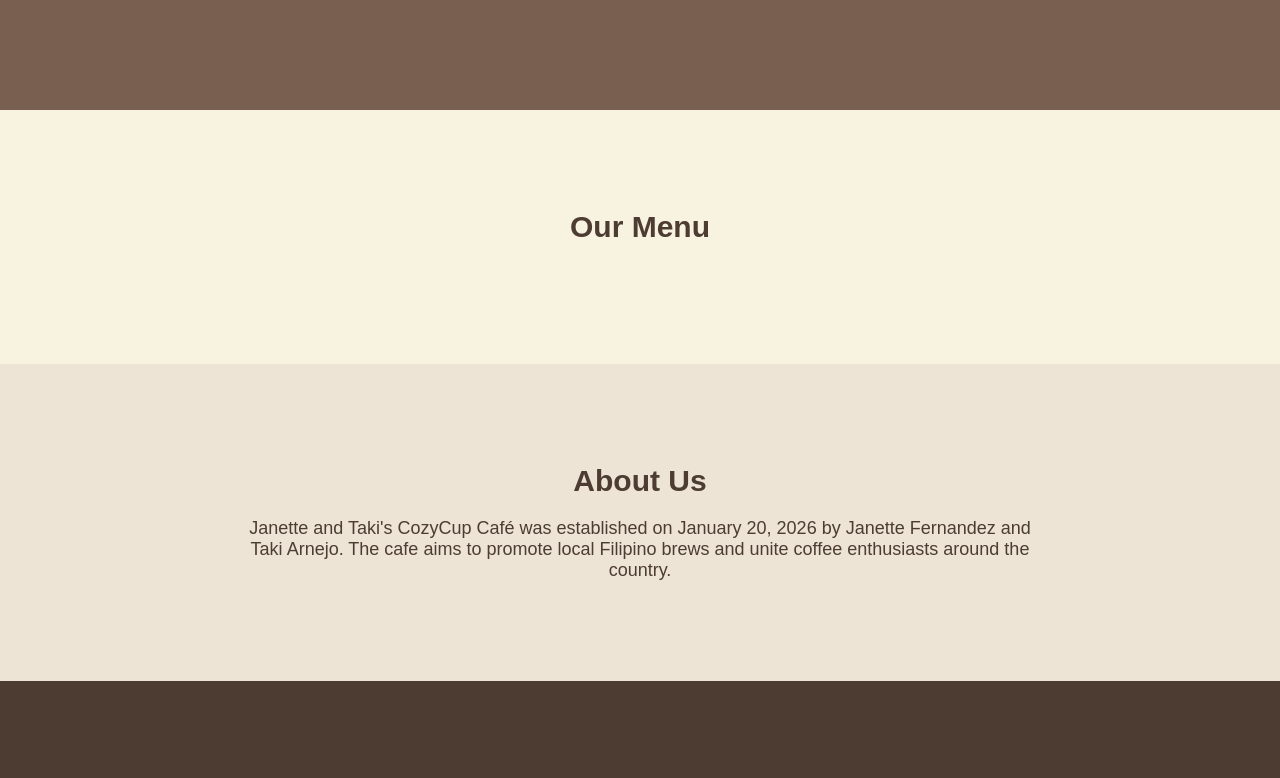
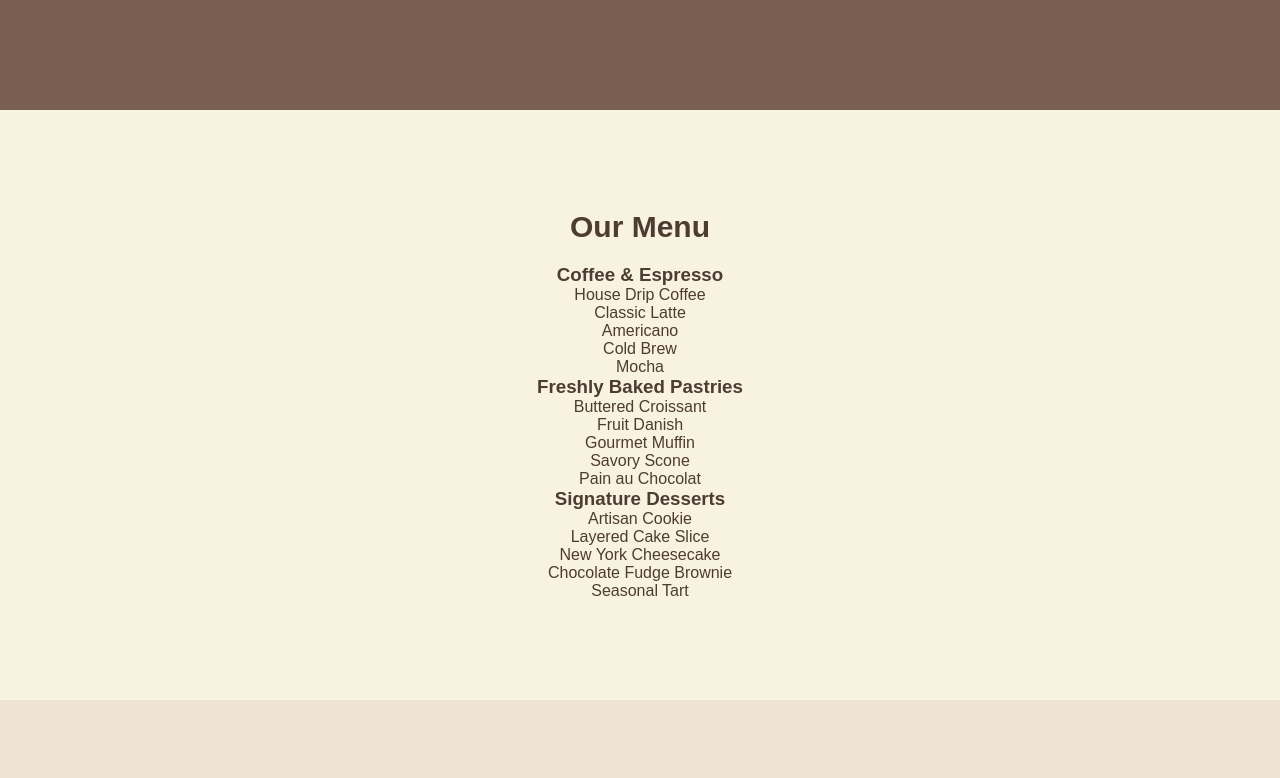
Before and after one commit to FernandezCorporate/Janette-Taki-cozycup, a plain HTML site: page index.html in a window 1280 px wide. Shown: the part 515-1293 px from the top of the page. Drawn offline with Linux system fonts and the light colour scheme.

Commit message:
Added menu contents

```diff
--- a/index.html
+++ b/index.html
@@ -29,7 +29,38 @@
 
     <section id="menu" class="menu">
         <h2>Our Menu</h2>
-        <!-- Add menu items here -->
+        <div class="menu-container">
+            <div class="container">
+                <h3 class="category">Coffee & Espresso</h3>
+                <ul>
+                    <li>House Drip Coffee</li>
+                    <li>Classic Latte</li>
+                    <li>Americano</li>
+                    <li>Cold Brew</li>
+                    <li>Mocha</li>
+                </ul>
+            </div>
+            <div class="container">
+                <h3 class="category">Freshly Baked Pastries</h3>
+                <ul>
+                    <li>Buttered Croissant</li>
+                    <li>Fruit Danish</li>
+                    <li>Gourmet Muffin</li>
+                    <li>Savory Scone</li>
+                    <li>Pain au Chocolat</li>
+                </ul>
+            </div>
+            <div class="container">
+                <h3 class="category">Signature Desserts</h3>
+                <ul>
+                    <li>Artisan Cookie</li>
+                    <li>Layered Cake Slice</li>
+                    <li>New York Cheesecake</li>
+                    <li>Chocolate Fudge Brownie</li>
+                    <li>Seasonal Tart</li>
+                </ul>
+            </div>
+        </div>
     </section>
 
     <section id="about" class="about">
```
